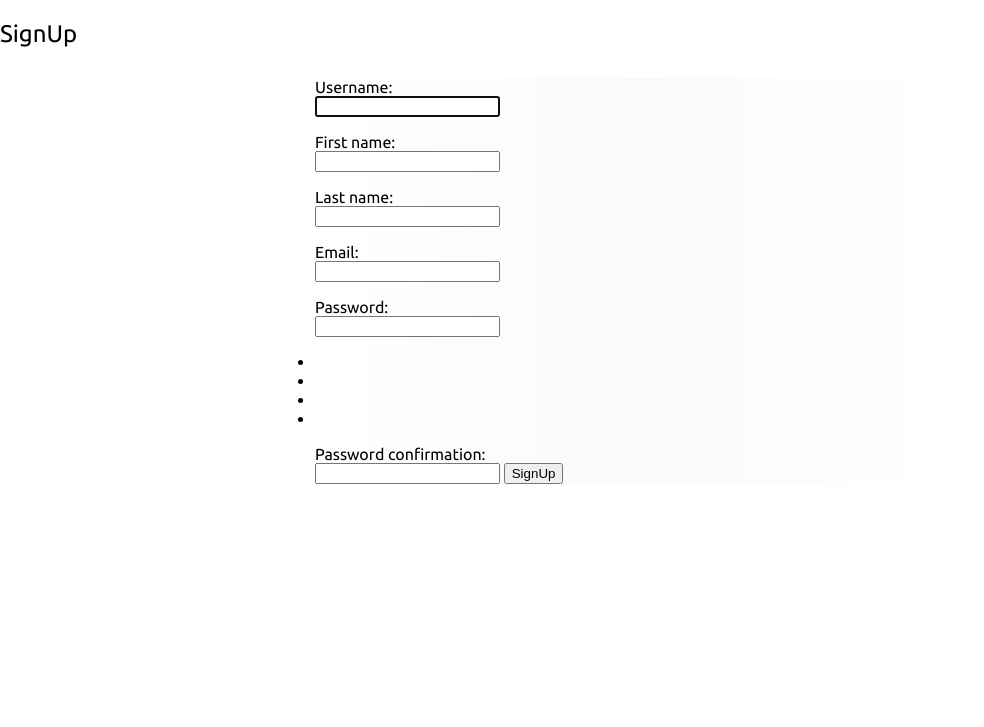
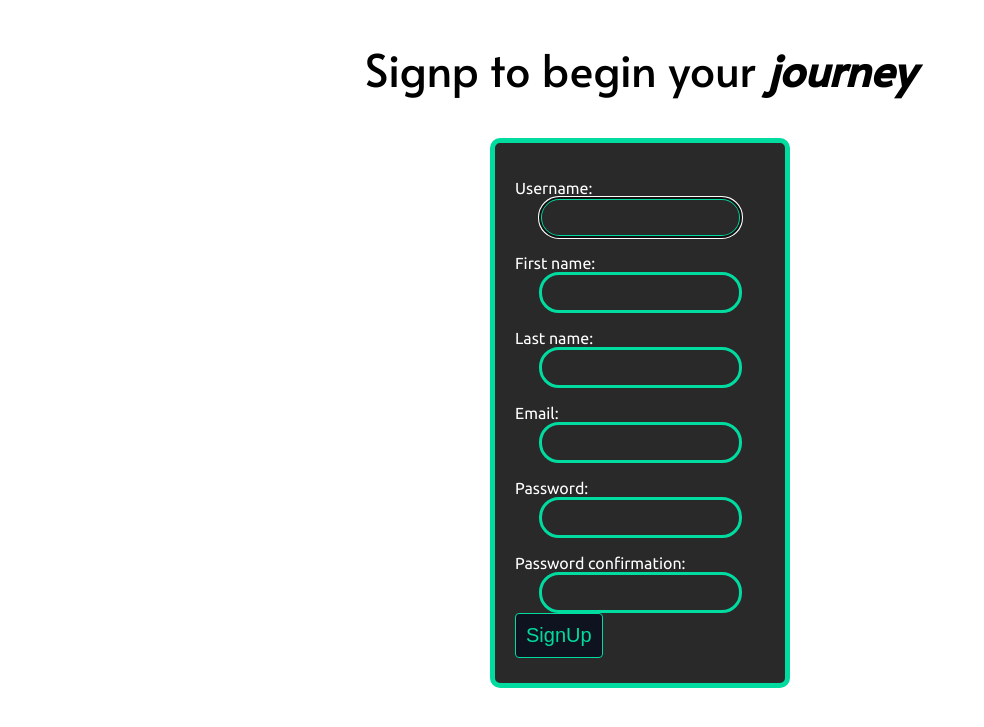
Before and after one commit to comanchechao/Playlist-webapp, a Django app: page /accounts/signup/ in a window 1280 px wide. Shown: the top 727 px of the page, without its empty margins (0-984 px from the left). Run offline with Django 3.2, Linux system fonts and the light colour scheme.

Commit message:
Sign up page css

```diff
--- a/accounts/templates/accounts/signup.html
+++ b/accounts/templates/accounts/signup.html
@@ -1,18 +1,16 @@
 {% extends 'base_layout.html' %}
 
 {% block content %}
+<h2 class="signup-h2">Signp to begin your <i><strong>journey</strong></i></h2>
  <div class="signup">
-   <h2>SignUp</h2>
     <form class="signupform" method="post">
       {% csrf_token %}
       {% for field in form %}
         <p>
           {{ field.label_tag }}<br>
           {{ field }}
-          {% if field.help_text %}
-            <small style="display: none">{{ field.help_text }}</small>
-          {% endif %}
           {% for error in field.errors %}
+          </p>
           <p class="errortext">{{ error }}</p>
           {% endfor %}
       {% endfor %}
--- a/assets/styles.css
+++ b/assets/styles.css
@@ -271,10 +271,44 @@ animation: hue 25s ease infinite;
   border: 3px solid #00dba0;
 }
 
-.signupform {
-  font-family: "Roboto", sans-serif;
-  width:650px;
-  margin:30px auto;
-  background:linear-gradient(to right, #ffffff 0%, #fafafa 50%, #ffffff 99%);
+.signup-h2 {
+  text-align: center;
+  font-family: Alata;
+  font-size: 45px;
+}
+
+.signup {
+  background-color: #292929;
+  width: 250px;
+  height: 500px;
+  margin: 10px auto auto auto ;
+  border: 5px solid #00dba0;
+  padding: 20px;
   border-radius: 10px;
+  color: white;
 }
+
+.signup input, site-form textarea{
+  display: block;
+  text-align: center;
+  margin-left: auto;
+  margin-right: auto;
+  padding: 10px;
+  border: 3px solid #00dba0;
+  border-radius: 20px;
+  background-color: #292929;
+  color: white;
+}
+
+
+.signupform button{
+    display: inline;
+    text-align: center;
+    padding: 10px 10px;
+    background: #0f121f;
+    border: 1px solid #00dba0;
+    color: #00dba0;
+    font-size: 20px;
+    border-radius: 4px;
+    /* margin: 10px 0; */
+}
```
